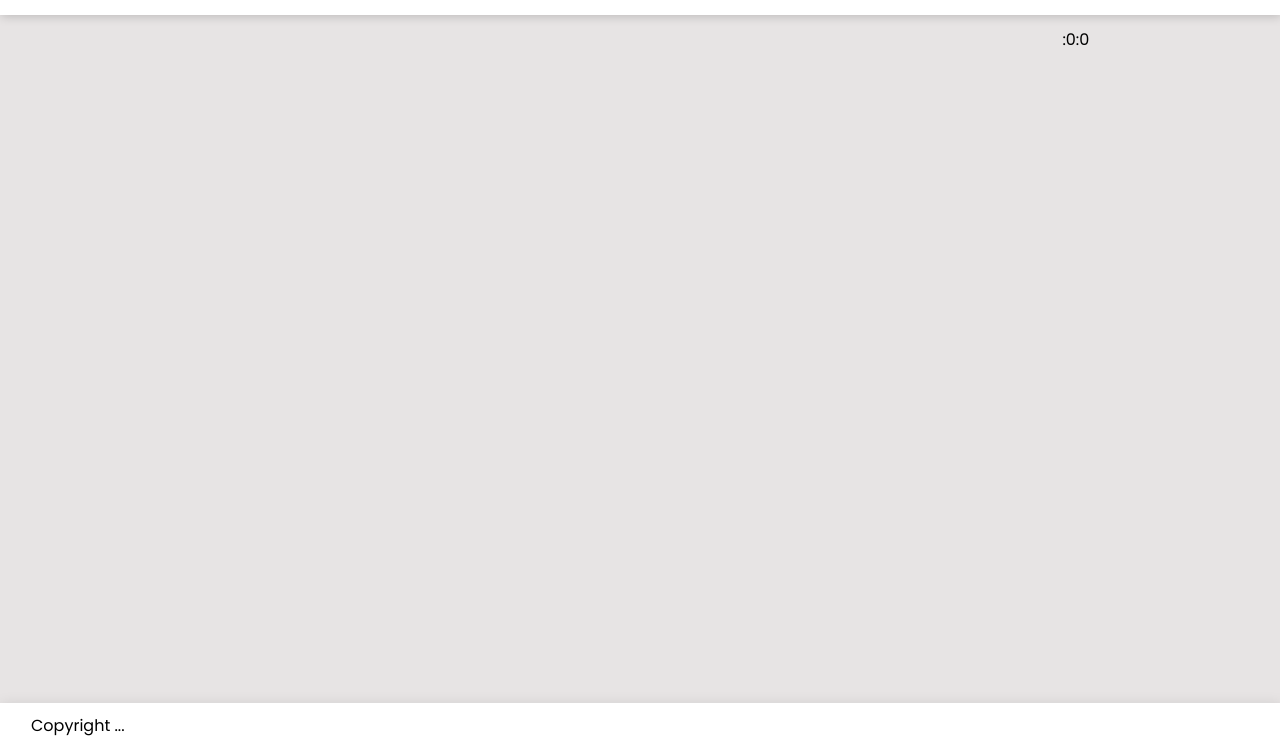
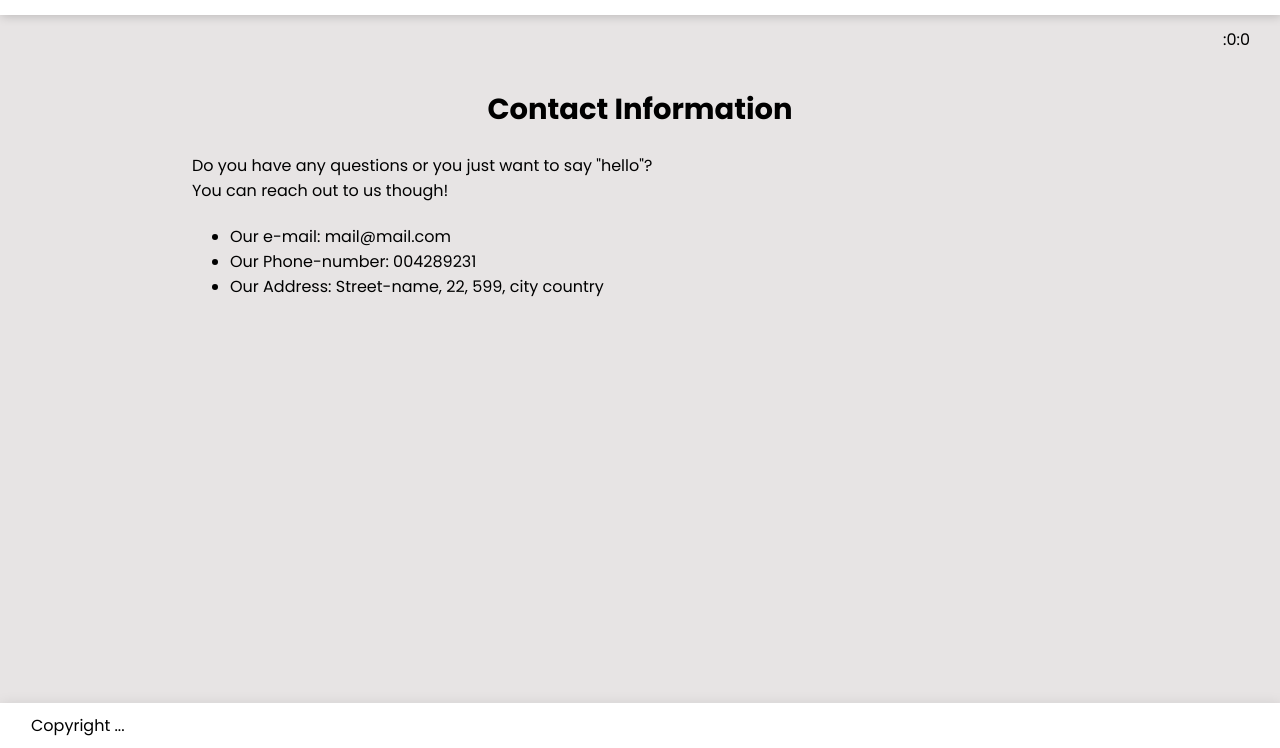
Before and after one commit to John-Kibirige/awesome-books, a website with bundled scripts: page index.html in a window 1280 px wide. Both pictures are taken after a click on the link "Contact". Shown: the part 52-800 px from the top of the page. Built offline with nearby package versions, Linux system fonts and the light colour scheme.

Commit message:
Dynamically setup the contact section and style it as well

```diff
--- a/index.css
+++ b/index.css
@@ -23,11 +23,6 @@ body {
   background-color: var(--bg-color);
 }
 
-li {
-  list-style: none;
-  margin-right: 41px;
-}
-
 a {
   text-decoration: none;
   color: hsl(0, 0%, 0%);
@@ -44,6 +39,11 @@ a {
   width: 100%;
   margin-bottom: 24px;
   top: 0;
+}
+
+.header li {
+  list-style: none;
+  margin-right: 41px;
 }
 
 .logo {
@@ -68,6 +68,23 @@ a {
   margin-top: 79px;
 }
 .display-date {
-  margin-left: auto;
-  width: 17%;
+  text-align: right;
+  margin-right: 30px;
 }
+
+.contact-container .contact-title {
+  text-align: center;
+  font-size: 29px;
+  margin-top: 36px;
+}
+
+.contact-container .description {
+  width: 70%;
+  margin-inline: auto;
+  margin-top: 22px;
+}
+
+.contact-container .description ul {
+  margin-top: 21px;
+  margin-left: 38px;
+}
--- a/index.html
+++ b/index.html
@@ -34,6 +34,7 @@
       <div class="date">
         <p class="display-date"></p>
       </div>
+      <div class="main-display"></div>
     </main>
 
     <!-- footer -->
--- a/index.js
+++ b/index.js
@@ -1,30 +1,34 @@
 import formatTime from './modules/date.js';
+import generateContact from './modules/contact.js';
+
+const main = document.querySelector('.main-display');
 
 // display time
 const displayDate = document.querySelector('.display-date');
-while (true) {
-  setTimeout(() => {
-    displayDate.innerHTML = formatTime();
-  }, 1000);
-  break;
-}
+displayDate.innerHTML = formatTime();
 
+// Navigation
 const navLinks = document.querySelectorAll('.nav-link');
 navLinks.forEach((link) => {
   link.addEventListener('click', ({ target: { id } }) => {
     console.log();
     if (id === 'list') {
-      // remove all others and render list of books
+      main.innerHTML = '';
       return;
     }
 
     if (id === 'add-new') {
-      //   remove all others and render only the form
+      main.innerHTML = '';
       return;
     }
 
     if (id === 'contact') {
-      //   remove all others and render only form
+      main.innerHTML = '';
+
+      const contactContainer = document.createElement('div');
+      contactContainer.classList.add('contact-container');
+      contactContainer.innerHTML = generateContact();
+      main.appendChild(contactContainer);
       return;
     }
   });
--- /dev/null
+++ b/modules/contact.js
@@ -0,0 +1,16 @@
+const createContact = () => {
+  return `
+     <h2 class="contact-title">Contact Information</h2>
+    <div class="description">
+        <p>Do you have any questions or you just want to say "hello"?</p>
+        <p>You can reach out to us though!</p>
+        <ul>
+        <li>Our e-mail: mail@mail.com</li>
+        <li>Our Phone-number: 004289231</li>
+        <li>Our Address: Street-name, 22, 599, city country</li>
+        </ul>
+    </div>
+  `;
+};
+
+export default createContact;
```
